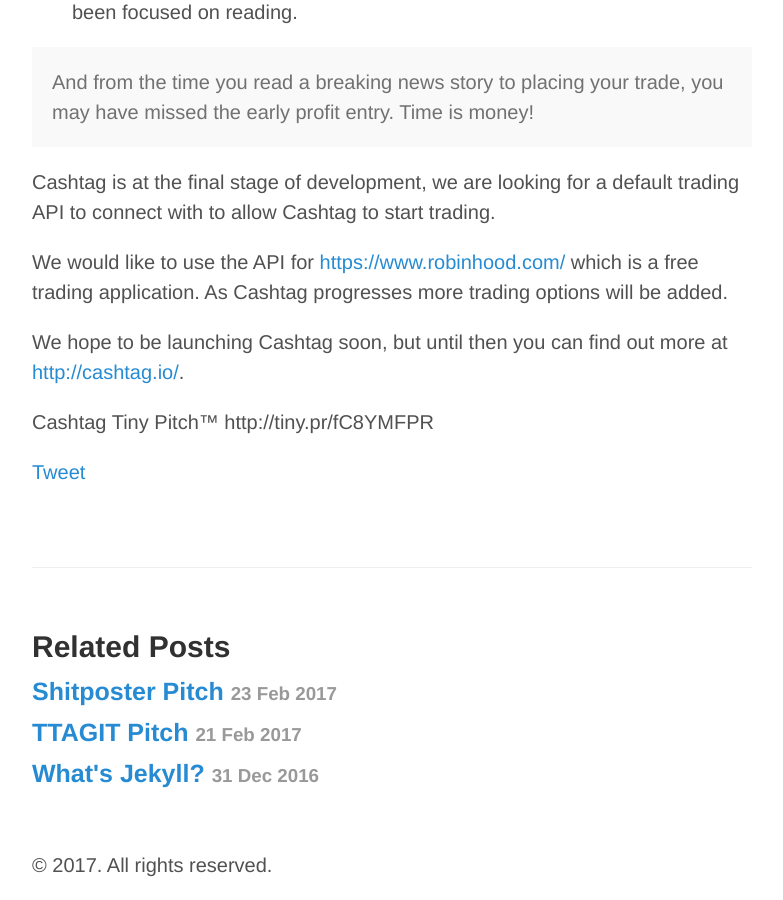
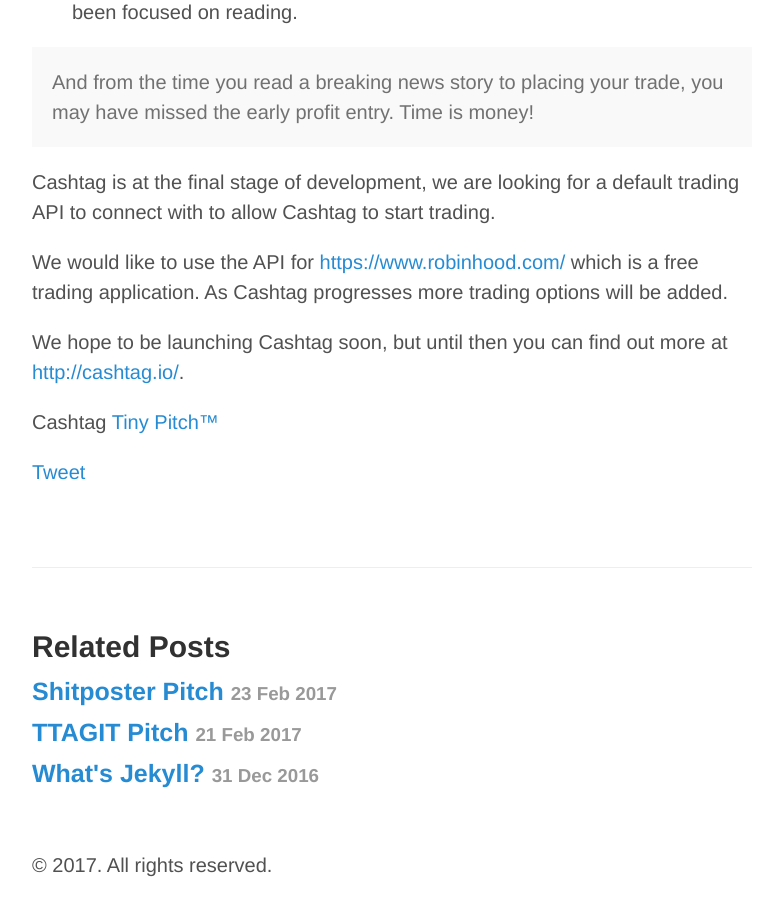
Before and after one commit to LeighAkin/Blog, a Jekyll site: the page built from _posts/2017-02-26-cashtag-pitch.md, in a window 1280 px wide and 900 px high, scrolled down 1790 px. Shown: the whole window, without its empty margins (248-1031 px from the left). Built offline with Jekyll 4.4.1, drawn with Linux system fonts in a browser that asks for light colours; comment, search, counter and statistics services are not loaded.

Commit message:
Tiny Pitch link

```diff
--- a/_posts/2017-02-26-cashtag-pitch.md
+++ b/_posts/2017-02-26-cashtag-pitch.md
@@ -51,4 +51,4 @@
 
 We hope to be launching Cashtag soon, but until then you can find out more at [http://cashtag.io/](http://cashtag.io/).
 
-Cashtag Tiny Pitch™ http://tiny.pr/fC8YMFPR
+Cashtag [Tiny Pitch™](http://tiny.pr/fC8YMFPR)
```
